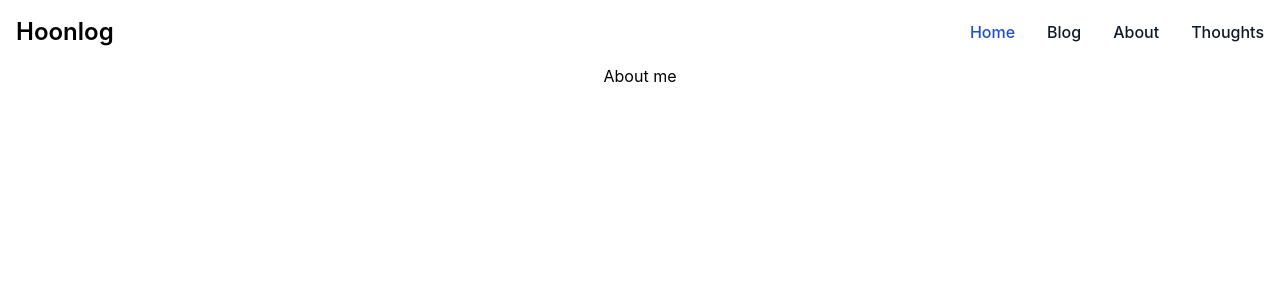
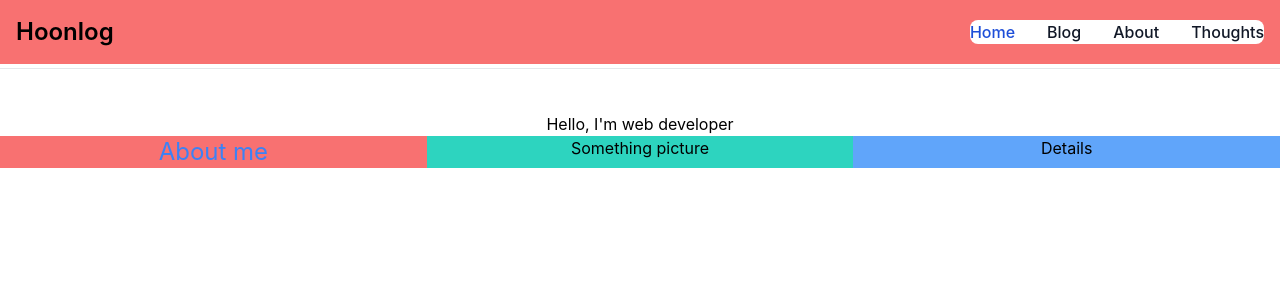
Before and after one commit to ParangBird/hoonlog-front, a React (Create React App) app: page /about in a window 1280 px wide. Shown: the top 300 px of the page. Built offline with nearby package versions, Linux system fonts and the light colour scheme.

Commit message:
feat: css와 html 사이에서 헤매는 중

```diff
--- a/src/App.tsx
+++ b/src/App.tsx
@@ -1,4 +1,4 @@
-import { Route, Routes } from 'react-router-dom';
+import { Link, Route, Routes } from 'react-router-dom';
 import './App.css';
 import Home from './pages/Home';
 import About from './pages/About';
@@ -7,7 +7,7 @@ function App() {
   return (
     <div className="App">
       <div>
-        <nav className="bg-white border-gray-200 dark:bg-gray-900">
+        <nav className="m-0 p-0 bg-red-400 border-gray-200 dark:bg-gray-900">
           <div className="max-w-screen-xl flex flex-wrap items-center justify-between mx-auto p-4">
             <a href="" className="flex items-center space-x-3 rtl:space-x-reverse">
                 {/* <img src="" className="h-8" alt="Hoonlog Logo" /> */}
@@ -22,16 +22,16 @@ function App() {
             <div className="hidden w-full md:block md:w-auto" id="navbar-default">
               <ul className="font-medium flex flex-col p-4 md:p-0 mt-4 border border-gray-100 rounded-lg bg-gray-50 md:flex-row md:space-x-8 rtl:space-x-reverse md:mt-0 md:border-0 md:bg-white dark:bg-gray-800 md:dark:bg-gray-900 dark:border-gray-700">
                 <li>
-                  <a href="/home" className="block py-2 px-3 text-white bg-blue-700 rounded md:bg-transparent md:text-blue-700 md:p-0 dark:text-white md:dark:text-blue-500" aria-current="page">Home</a>
+                  <Link to="/home" className="block py-2 px-3 text-white bg-blue-700 rounded md:bg-transparent md:text-blue-700 md:p-0 dark:text-white md:dark:text-blue-500" aria-current="page">Home</Link>
                 </li>
                 <li>
-                  <a href="/blog" className="block py-2 px-3 text-gray-900 rounded hover:bg-gray-100 md:hover:bg-transparent md:border-0 md:hover:text-blue-700 md:p-0 dark:text-white md:dark:hover:text-blue-500 dark:hover:bg-gray-700 dark:hover:text-white md:dark:hover:bg-transparent">Blog</a>
+                  <Link to="/blog" className="block py-2 px-3 text-gray-900 rounded hover:bg-gray-100 md:hover:bg-transparent md:border-0 md:hover:text-blue-700 md:p-0 dark:text-white md:dark:hover:text-blue-500 dark:hover:bg-gray-700 dark:hover:text-white md:dark:hover:bg-transparent">Blog</Link>
                 </li>
                 <li>
-                  <a href="/about" className="block py-2 px-3 text-gray-900 rounded hover:bg-gray-100 md:hover:bg-transparent md:border-0 md:hover:text-blue-700 md:p-0 dark:text-white md:dark:hover:text-blue-500 dark:hover:bg-gray-700 dark:hover:text-white md:dark:hover:bg-transparent">About</a>
+                  <Link to="/about" className="block py-2 px-3 text-gray-900 rounded hover:bg-gray-100 md:hover:bg-transparent md:border-0 md:hover:text-blue-700 md:p-0 dark:text-white md:dark:hover:text-blue-500 dark:hover:bg-gray-700 dark:hover:text-white md:dark:hover:bg-transparent">About</Link>
                 </li>
                 <li>
-                  <a href="/thoughts" className="block py-2 px-3 text-gray-900 rounded hover:bg-gray-100 md:hover:bg-transparent md:border-0 md:hover:text-blue-700 md:p-0 dark:text-white md:dark:hover:text-blue-500 dark:hover:bg-gray-700 dark:hover:text-white md:dark:hover:bg-transparent">Thoughts</a>
+                  <Link to="/thoughts" className="block py-2 px-3 text-gray-900 rounded hover:bg-gray-100 md:hover:bg-transparent md:border-0 md:hover:text-blue-700 md:p-0 dark:text-white md:dark:hover:text-blue-500 dark:hover:bg-gray-700 dark:hover:text-white md:dark:hover:bg-transparent">Thoughts</Link>
                 </li>
               </ul>
             </div>
--- a/src/pages/About.tsx
+++ b/src/pages/About.tsx
@@ -4,6 +4,20 @@ type Props = {}
 
 export default function About({}: Props) {
   return (
-    <div>About me</div>
+    <>
+      <hr className="mx-auto m-1 h-10"/>
+      <div>Hello, I'm web developer</div>
+      <div className="flex justify-end h-full bg-pink-400">
+        <div className="inline h-8 w-1/3 bg-red-400">
+          <h2 className="text-2xl text-blue-500">About me</h2>
+        </div>
+        <div className="w-1/3 bg-teal-400">
+          Something picture
+        </div>
+        <div className="w-1/3 bg-blue-400">
+          Details
+        </div>
+      </div>
+    </>
   )
 }
```
